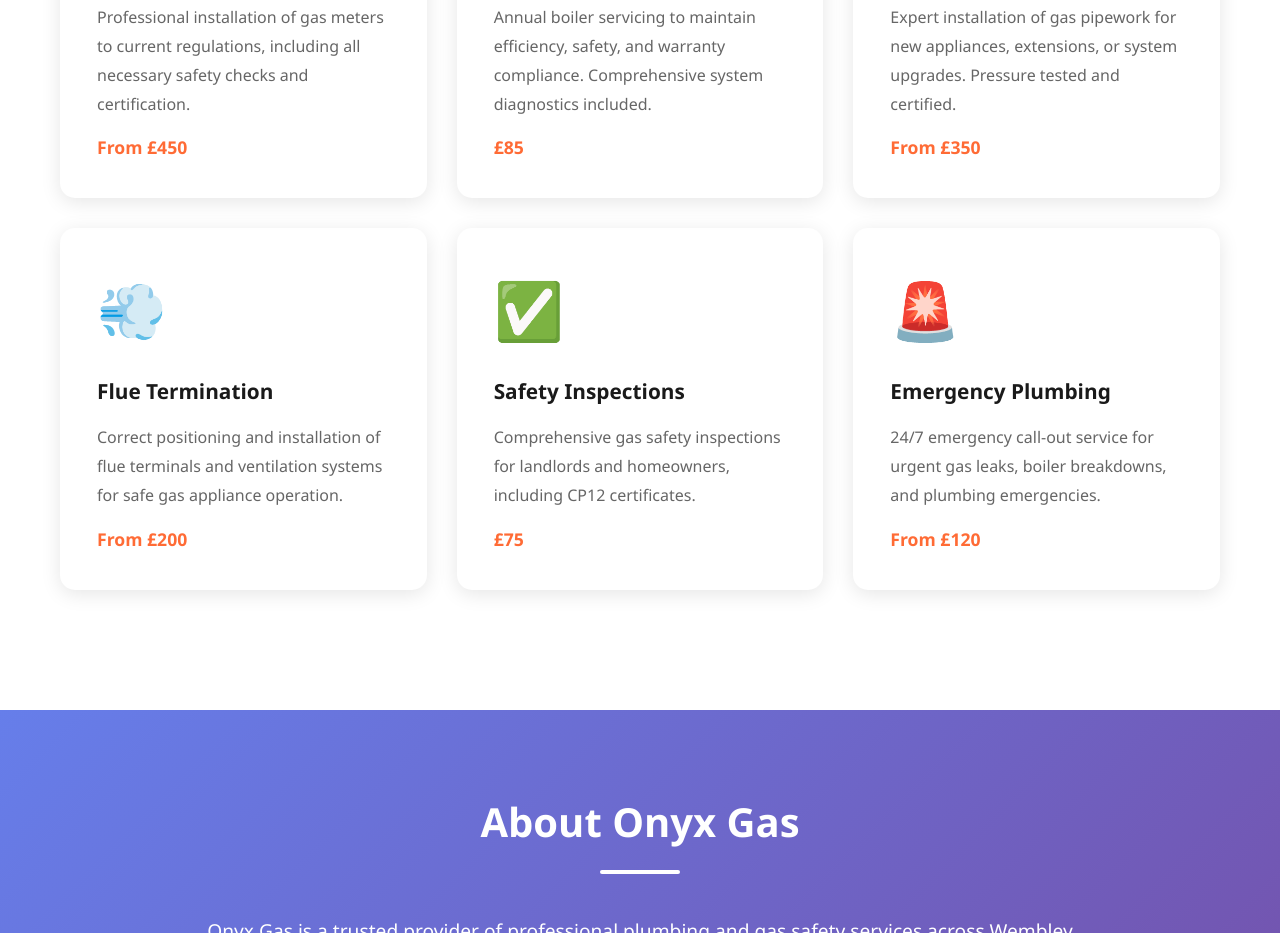
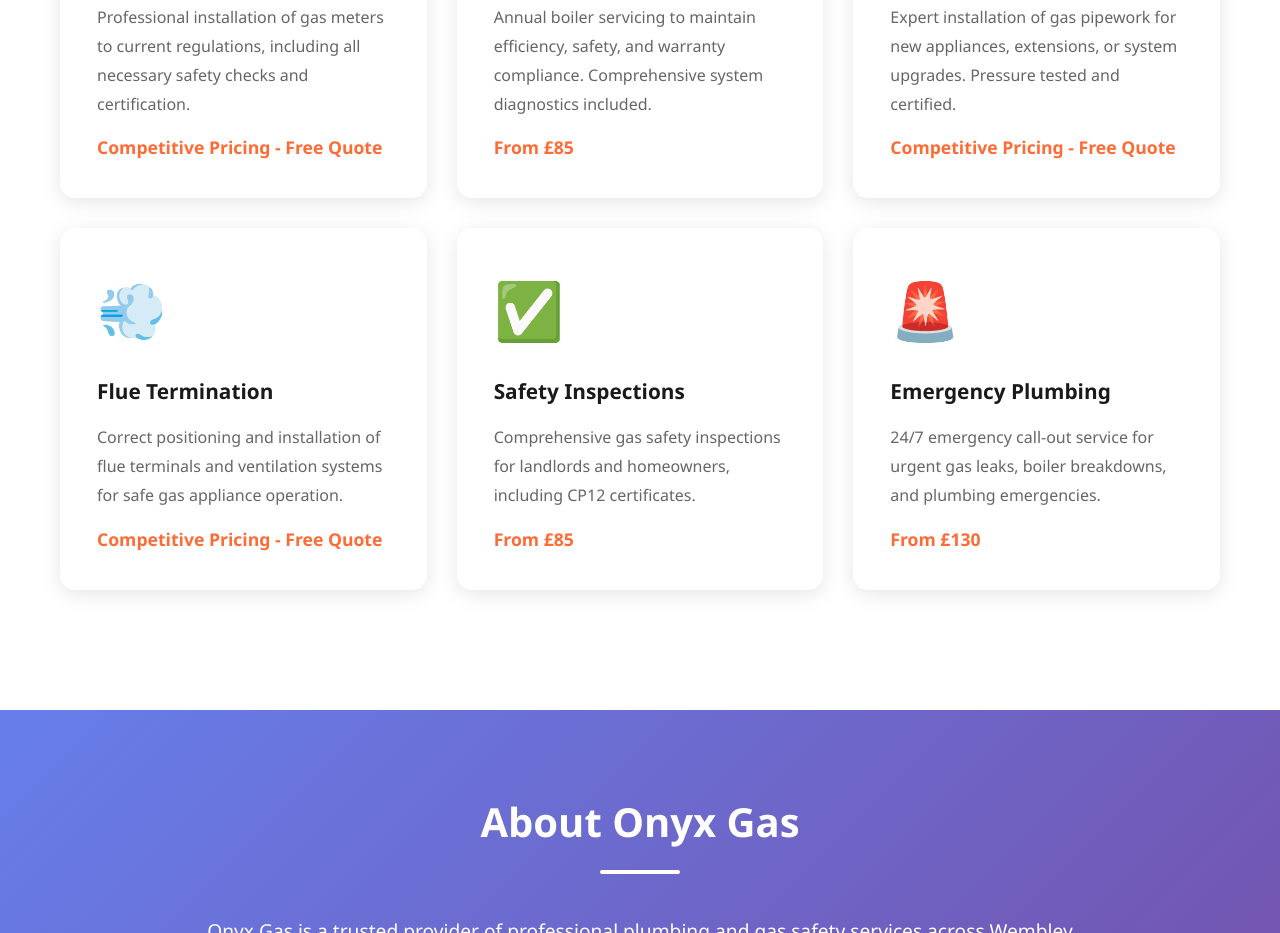
Before and after one commit to xromeoboy-cmd/onyx-gas-website, a website: page public/index.html in a window 1280 px wide. Shown: the part 1535-2468 px from the top of the page. Drawn offline with Linux system fonts and the light colour scheme.

Commit message:
Update service pricing details in index.html

```diff
--- a/public/index.html
+++ b/public/index.html
@@ -223,42 +223,42 @@
                     <div class="service-icon">🔧</div>
                     <h3>Gas Meter Installation</h3>
                     <p>Professional installation of gas meters to current regulations, including all necessary safety checks and certification.</p>
-                    <div class="service-price">From £450</div>
+                    <div class="service-price">Competitive Pricing - Free Quote</div>
                 </div>
 
                 <div class="service-card">
                     <div class="service-icon">🔥</div>
                     <h3>Boiler Servicing</h3>
                     <p>Annual boiler servicing to maintain efficiency, safety, and warranty compliance. Comprehensive system diagnostics included.</p>
-                    <div class="service-price">£85</div>
+                    <div class="service-price"> From £85</div>
                 </div>
 
                 <div class="service-card">
                     <div class="service-icon">⚙️</div>
                     <h3>Gas Pipework Installation</h3>
                     <p>Expert installation of gas pipework for new appliances, extensions, or system upgrades. Pressure tested and certified.</p>
-                    <div class="service-price">From £350</div>
+                    <div class="service-price">Competitive Pricing - Free Quote</div>
                 </div>
 
                 <div class="service-card">
                     <div class="service-icon">💨</div>
                     <h3>Flue Termination</h3>
                     <p>Correct positioning and installation of flue terminals and ventilation systems for safe gas appliance operation.</p>
-                    <div class="service-price">From £200</div>
+                    <div class="service-price">Competitive Pricing - Free Quote</div>
                 </div>
 
                 <div class="service-card">
                     <div class="service-icon">✅</div>
                     <h3>Safety Inspections</h3>
                     <p>Comprehensive gas safety inspections for landlords and homeowners, including CP12 certificates.</p>
-                    <div class="service-price">£75</div>
+                  <div class="service-price"> From £85</div>
                 </div>
 
                 <div class="service-card">
                     <div class="service-icon">🚨</div>
                     <h3>Emergency Plumbing</h3>
                     <p>24/7 emergency call-out service for urgent gas leaks, boiler breakdowns, and plumbing emergencies.</p>
-                    <div class="service-price">From £120</div>
+                    <div class="service-price">From £130</div>
                 </div>
             </div>
         </section>
```
